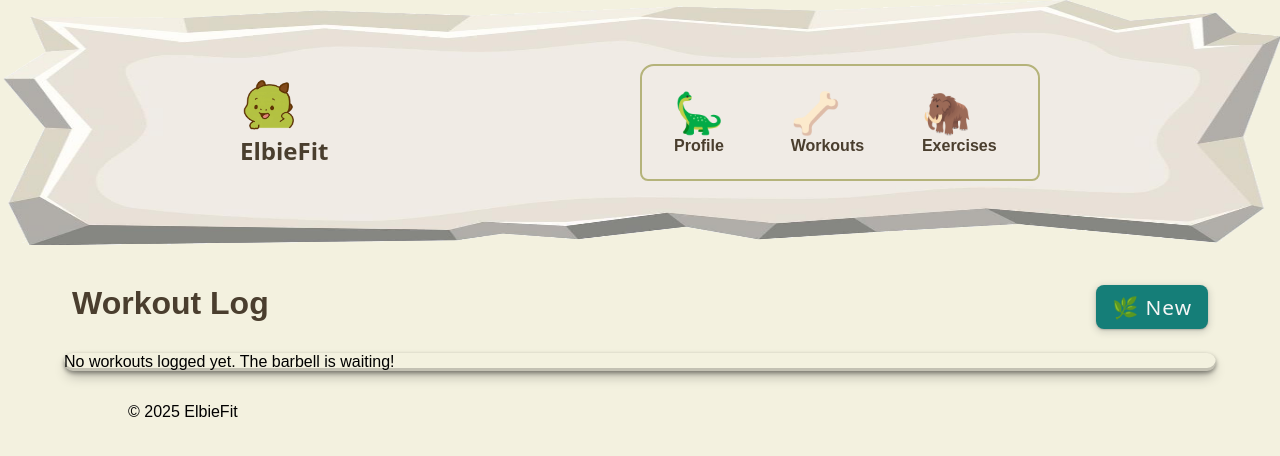
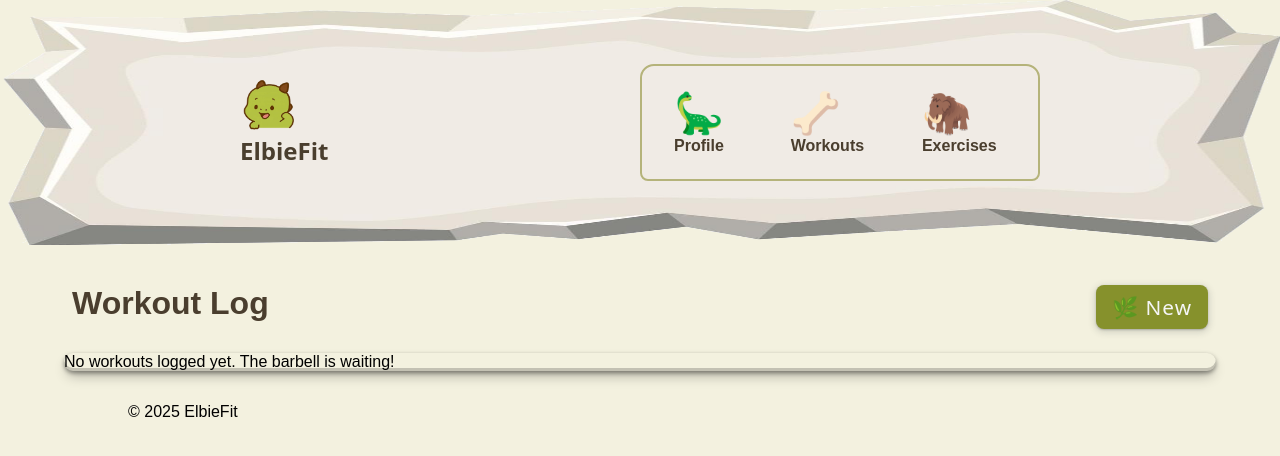
Before and after one commit to LisaS7/ElbieFit, a FastAPI app: template app/templates/workouts/workouts.html in a window 1280 px wide. Shown: the top 456 px of the page. Run offline with FastAPI, Linux system fonts and the light colour scheme; the template is opened without the code that fills it, so the values that code supplies are empty; some libraries are stand-ins or nearby versions; some web fonts are replaced.

Commit message:
Adjusting colours

```diff
--- a/static/base.css
+++ b/static/base.css
@@ -3,14 +3,15 @@
   --color-card: #fffdf4;
   --color-borders: #b5b37a;
   --color-heading-dark: #4a3e2e;
-  --color-heading-light: #79c76f;
-  --color-tag: #729bbd;
+  --color-tag: #ac834c;
 
-  --color-button: #157e78;
-  --color-button-dark: #0f5e58;
+  --color-nav-hover: #6d583f;
 
-  --color-button-secondary: #d4a16a; /* warm clay-stone */
-  --color-button-secondary-dark: #b8854f; /* shadow shade */
+  --color-button: #86912c;
+  --color-button-dark: #5f6620;
+
+  --color-button-secondary: #d4a16a;
+  --color-button-secondary-dark: #b8854f;
 
   --color-stone: #f0ebe5;
 
@@ -129,7 +130,7 @@ main {
   }
 
   #app-header nav a:hover {
-    background-color: var(--color-heading-light);
+    background-color: var(--color-nav-hover);
     color: white;
   }
 }
```
